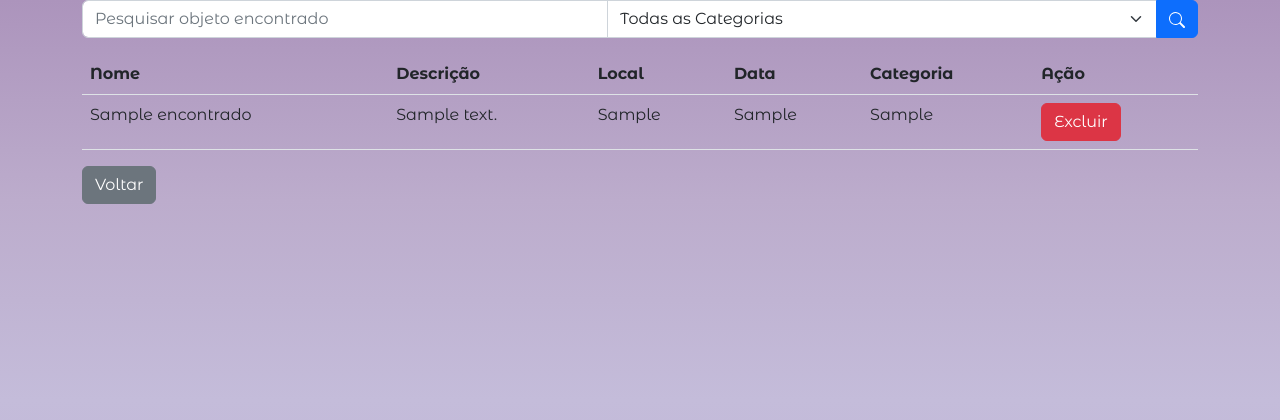
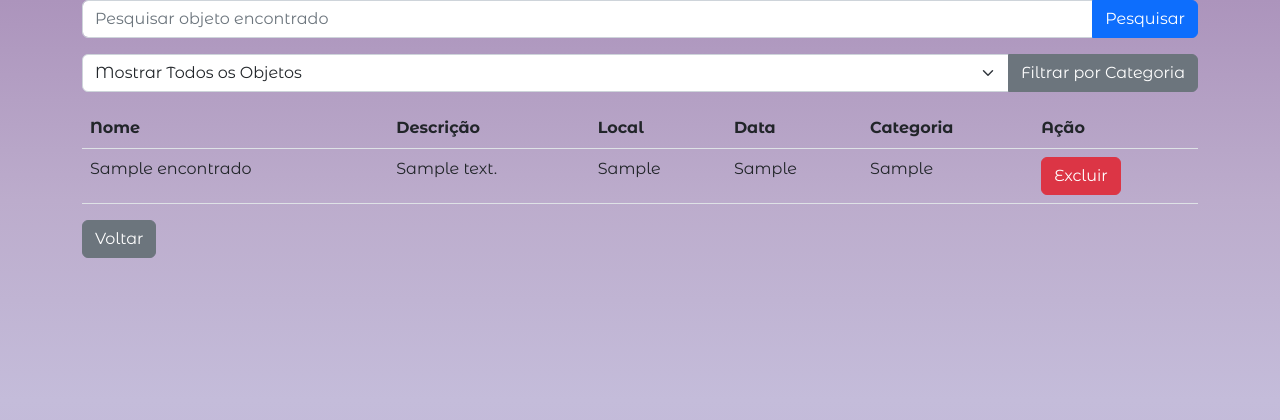
Before and after one commit to LuisHenriqueFV/achados_perdidos, a PHP site: page /visualizar_encontrados.php in a window 1280 px wide. Shown: the top 420 px of the page. Run offline with PHP 8.4, Linux system fonts and the light colour scheme; tables that the repository leaves empty or names only in its code hold one stand-in row (values such as "Sample post"); some libraries are stand-ins or nearby versions.

Commit message:
visualizar_encontrados.php

```diff
--- a/visualizar_encontrados.php
+++ b/visualizar_encontrados.php
@@ -3,16 +3,24 @@ require("./includes/components/cabecalho.php");
 require("./includes/components/funcao.php");
 require("./includes/components/conecta.php");
 
-if (isset($_GET['pesquisar'])) {
-    $nome = $_GET['pesquisar'];
-    $categoria = $_GET['categoria'];  // Certifique-se de ter a categoria se ela for obrigatória
-    $objetosEncontrados = pesquisa_objeto_encontrado($nome, $categoria, $pdo);
-} else {
-    $objetosEncontrados = obter_objetos_encontrados($pdo);
+$msg = "";
+$objetosEncontrados = null;
+
+$categorias = obter_categorias($pdo);
+
+if ($_SERVER['REQUEST_METHOD'] === 'GET') {
+    $categoria = isset($_GET['categoria']) ? $_GET['categoria'] : "";
+
+    $nome = isset($_GET['pesquisar']) ? $_GET['pesquisar'] : "";
+
+    if ($categoria === "MostrarTodos") {
+        $objetosEncontrados = pesquisa_objeto_encontrado($nome, null, $pdo);
+    } else {
+        $objetosEncontrados = pesquisa_objeto_encontrado($nome, $categoria, $pdo);
+    }
 }
-// Buscar todas as categorias
-$categorias = obter_categorias($pdo);
 ?>
+
 <!DOCTYPE html>
 <html lang="pt-br">
 
@@ -22,23 +30,31 @@ $categorias = obter_categorias($pdo);
             <form action="visualizar_encontrados.php" method="GET">
                 <div class="mb-3 input-group">
                     <input type="text" name="pesquisar" class="form-control" placeholder="Pesquisar objeto encontrado"
-                        autocomplete="off" required>
+                        autocomplete="off">
 
+                    <button class="btn btn-primary" type="submit" name="filtrarCategoria">
+                        Pesquisar
+                    </button>
+                </div>
+            </form>
+
+            <form action="visualizar_encontrados.php" method="GET">
+                <div class="mb-3 input-group">
                     <select name="categoria" class="form-select">
-                        <option value="">Todas as Categorias</option>
+                        <option value="MostrarTodos" <?php echo $categoria === 'MostrarTodos' ? 'selected' : ''; ?>>
+                            Mostrar Todos os Objetos
+                        </option>
+
                         <?php
                         foreach ($categorias as $cat) {
-                            echo "<option value='" . $cat['nome'] . "'>" . $cat['nome'] . "</option>";
+                            $selected = ($categoria === $cat['nome']) ? 'selected' : '';
+                            echo "<option value='" . htmlspecialchars($cat['nome'], ENT_QUOTES) . "' $selected>" . htmlspecialchars($cat['nome'], ENT_QUOTES) . "</option>";
                         }
                         ?>
                     </select>
 
-                    <button id="search" class="btn btn-primary" type="submit">
-                        <svg xmlns="http://www.w3.org/2000/svg" width="16" height="16" fill="currentColor"
-                            class="bi bi-search" viewBox="0 0 16 16">
-                            <path
-                                d="M11.742 10.344a6.5 6.5 0 1 0-1.397 1.398h-.001c.03.04.062.078.098.115l3.85 3.85a1 1 0 0 0 1.415-1.414l-3.85-3.85a1.007 1.007 0 0 0-.115-.1zM12 6.5a5.5 5.5 0 1 1-11 0 5.5 5.5 0 0 1 11 0z" />
-                        </svg>
+                    <button class="btn btn-secondary" type="submit" name="filtrarCategoria">
+                        Filtrar por Categoria
                     </button>
                 </div>
             </form>
@@ -46,8 +62,8 @@ $categorias = obter_categorias($pdo);
 
         <div class="conteudo">
             <?php
-            if (isset($objetosEncontrados)) {
-                if ($objetosEncontrados === null) {
+            if ($objetosEncontrados) {
+                if (empty($objetosEncontrados)) {
                     echo "Nenhum resultado encontrado.";
                 } else {
                     ?>
@@ -66,33 +82,21 @@ $categorias = obter_categorias($pdo);
                             <?php foreach ($objetosEncontrados as $objeto) { ?>
                                 <tr class='linha'>
                                     <td>
-                                        <?php echo ($objeto['nome']) ?>
+                                        <?php echo htmlspecialchars($objeto['nome'], ENT_QUOTES) ?>
                                     </td>
                                     <td>
-                                        <?php echo ($objeto['descricao']) ?>
+                                        <?php echo htmlspecialchars($objeto['descricao'], ENT_QUOTES) ?>
                                     </td>
                                     <td>
-                                        <?php echo ($objeto['local']) ?>
+                                        <?php echo htmlspecialchars($objeto['local'], ENT_QUOTES) ?>
                                     </td>
                                     <td>
-                                        <?php echo ($objeto['data']) ?>
+                                        <?php echo htmlspecialchars($objeto['data'], ENT_QUOTES) ?>
                                     </td>
                                     <td>
-                                        <?php
-                                        // Verifica se a categoria está definida antes de acessar a chave 'id_categoria'
-                                        $categoriaId = isset($objeto['categoria']) ? $objeto['categoria'] : null;
-
-                                        echo $categoriaId !== null ? $objeto['categoria'] : '';
-
-
-                                        ?>
+                                        <?php echo htmlspecialchars($objeto['categoria'], ENT_QUOTES) ?>
                                     </td>
                                     <td>
-
-
-
-
-
                                         <a href="excluir_objeto_encontrado.php?id=<?php echo $objeto['id']; ?>"
                                             class="btn btn-danger">Excluir</a>
                                     </td>
@@ -102,13 +106,14 @@ $categorias = obter_categorias($pdo);
                     </table>
                     <?php
                 }
+            } else {
+                echo htmlspecialchars($msg, ENT_QUOTES);
             }
             ?>
         </div>
 
         <a href="index.php" class="btn btn-secondary">Voltar</a>
     </main>
-
 </body>
 
 </html>
```
